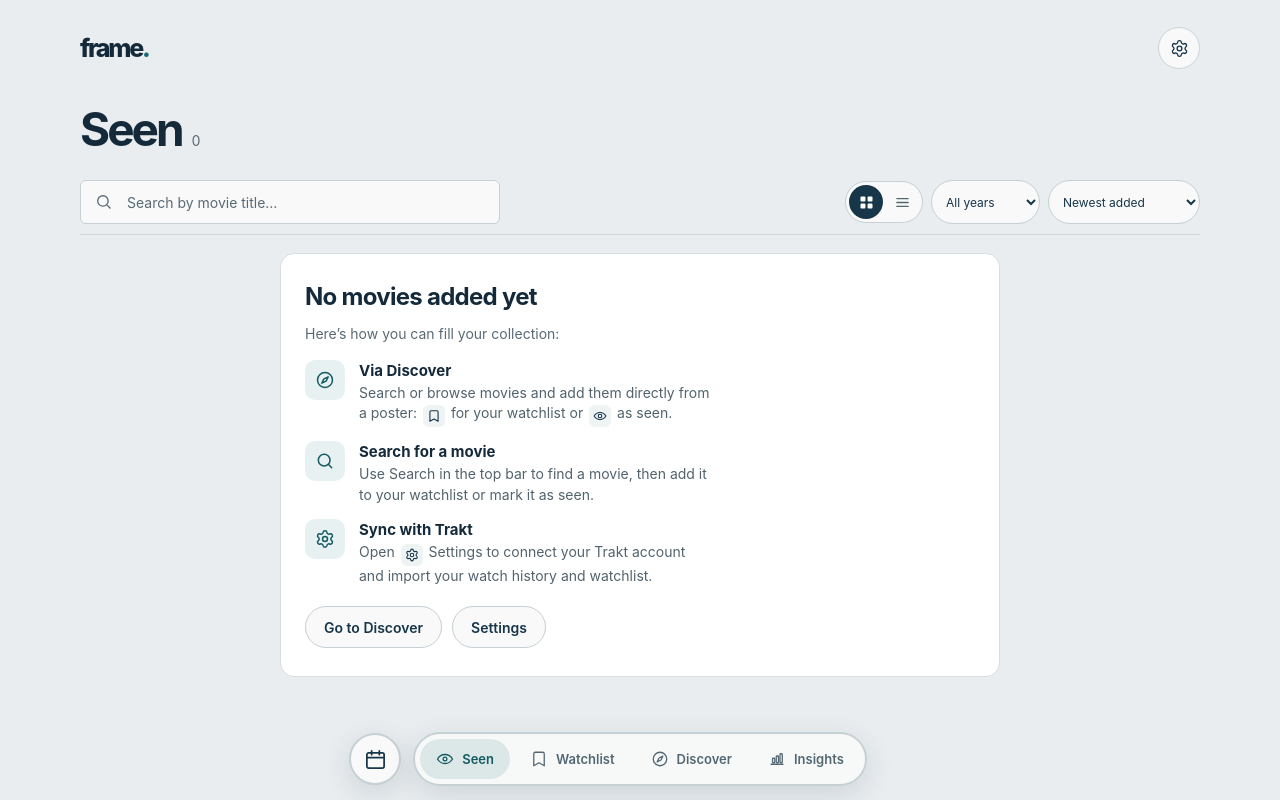
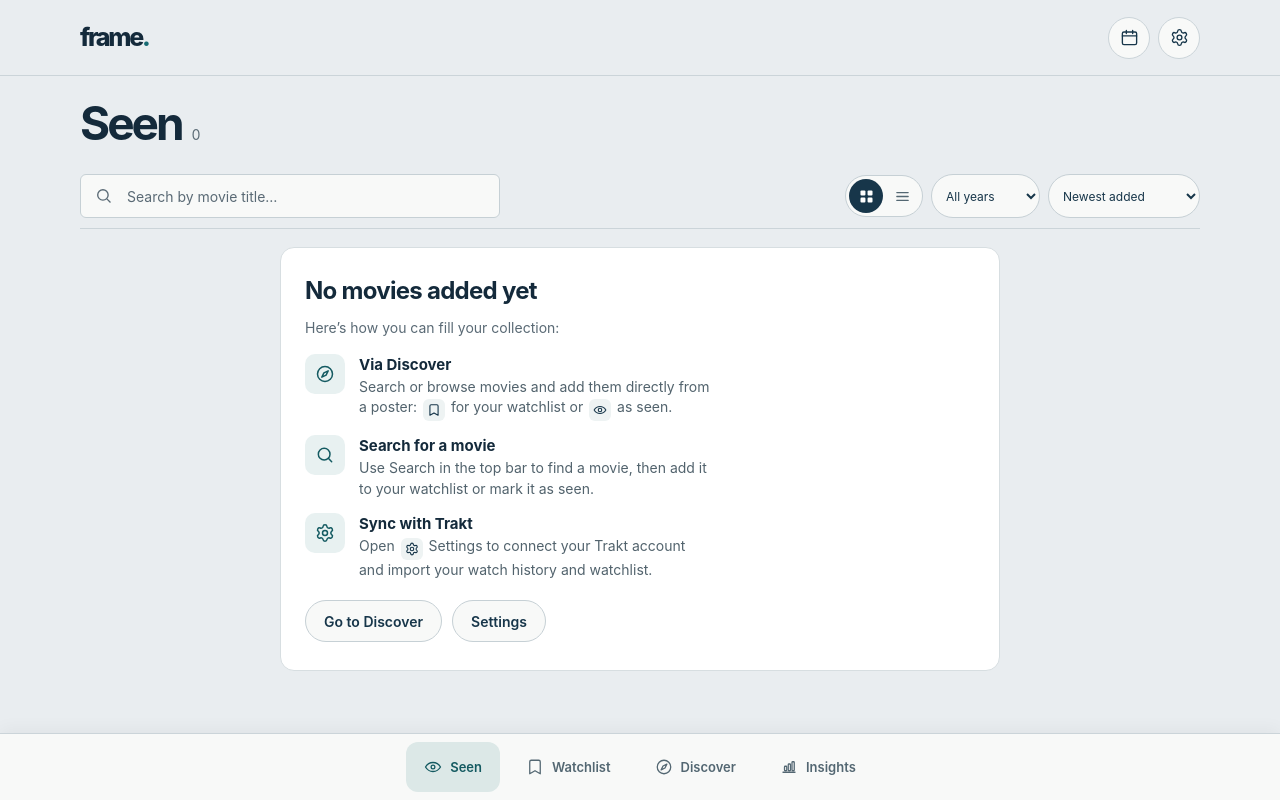
Before and after one commit to Marteros/filmtracker, a React (Vite) app: page / in a window 1280 px wide. Shown: the top 800 px of the page. Built offline with nearby package versions, Linux system fonts and the light colour scheme.

Commit message:
Restore desktop collection toolbar layout

```diff
--- a/src/app/AppShell.tsx
+++ b/src/app/AppShell.tsx
@@ -49,6 +49,13 @@ export function AppShell({
         <a className="desktop-brand" href="./" aria-label="Frame">
           frame<span>.</span>
         </a>
+        <div className="desktop-appbar-actions">
+          <button className="desktop-settings" type="button" aria-label="Agenda" title="Agenda" onClick={onOpenAgenda}>
+            <svg viewBox="0 0 24 24" aria-hidden="true">
+              <rect x="3" y="5" width="18" height="16" rx="2" />
+              <path d="M16 3v4M8 3v4M3 10h18" />
+            </svg>
+          </button>
           <button
             className="desktop-settings"
             type="button"
@@ -61,6 +68,7 @@ export function AppShell({
               <circle cx="12" cy="12" r="3" />
             </svg>
           </button>
+        </div>
       </header>
       <header className="mobile-appbar">
         {mobileSearchOpen ? (
@@ -177,13 +185,7 @@ export function AppShell({
 
       <div className="mobile-bottom-actions">
         <div className="bottom-bar-side left">
-          <button
-            className="agenda-button"
-            type="button"
-            aria-label="Agenda"
-            title="Agenda"
-            onClick={onOpenAgenda}
-          >
+          <button className="agenda-button" type="button" aria-label="Agenda" title="Agenda" onClick={onOpenAgenda}>
             <svg viewBox="0 0 24 24" aria-hidden="true">
               <rect x="3" y="5" width="18" height="16" rx="2" />
               <path d="M16 3v4M8 3v4M3 10h18" />
--- a/src/styles/app.css
+++ b/src/styles/app.css
@@ -2352,13 +2352,20 @@ html.modal-open body {
 
 /* Shared top bar and bottom navigation. */
 .desktop-appbar {
-  position: relative;
-  display: flex;
-  width: min(100% - 48px, 1120px);
-  height: 68px;
+  position: sticky;
+  z-index: 22;
+  top: 0;
+  display: grid;
+  grid-template-columns: auto 1fr;
+  width: 100%;
+  height: 76px;
   align-items: center;
   justify-content: space-between;
-  margin: 14px auto 24px;
+  gap: clamp(16px, 3vw, 32px);
+  padding: 0 max(24px, calc((100vw - 1120px) / 2));
+  margin: 0 0 24px;
+  border-bottom: 1px solid var(--line);
+  background: var(--bg);
 }
 .desktop-brand {
   flex: none;
@@ -2398,6 +2405,12 @@ html.modal-open body {
   stroke-linecap: round;
   stroke-linejoin: round;
 }
+.desktop-appbar-actions {
+  display: flex;
+  align-items: center;
+  gap: 8px;
+  justify-self: end;
+}
 .app {
   margin-right: auto;
   margin-left: auto;
@@ -2423,47 +2436,40 @@ html.modal-open body {
   position: fixed;
   z-index: 30;
   right: 0;
-  bottom: max(14px, env(safe-area-inset-bottom));
+  bottom: 0;
   left: 0;
-  display: grid;
-  grid-template-columns: 1fr auto 1fr;
-  align-items: center;
-  column-gap: 12px;
-  pointer-events: none;
+  display: flex;
+  align-items: center;
+  justify-content: center;
+  padding: 8px 20px max(8px, env(safe-area-inset-bottom));
+  border-top: 1px solid var(--line);
+  background: var(--surface);
+  box-shadow: 0 -4px 16px #0000000b;
 }
 .bottom-bar-side {
   display: flex;
   align-items: center;
-  pointer-events: auto;
 }
 .bottom-bar-side.left {
-  justify-self: end;
-}
-.bottom-bar-side:not(.left) {
-  justify-self: start;
+  display: none;
 }
 .mobile-bottom-tabs {
   display: flex;
-  align-items: center;
-  gap: 4px;
-  padding: 5px;
-  border: 2px solid var(--line-2);
-  border-radius: 999px;
-  background: color-mix(in srgb, var(--surface) 95%, transparent);
-  box-shadow: var(--mobile-tabs-shadow);
-  backdrop-filter: blur(18px);
-  -webkit-backdrop-filter: blur(18px);
-  pointer-events: auto;
+  width: min(100%, 780px);
+  align-items: center;
+  justify-content: center;
+  gap: 8px;
+  padding: 0;
 }
 .mobile-bottom-tabs button {
   display: inline-flex;
-  min-height: 40px;
+  min-height: 50px;
   align-items: center;
   justify-content: center;
   gap: 8px;
-  padding: 0 16px;
+  padding: 0 18px;
   border: 0;
-  border-radius: 999px;
+  border-radius: 12px;
   background: transparent;
   color: var(--muted-2);
   font-size: 13px;
@@ -2507,12 +2513,6 @@ html.modal-open body {
     justify-content: space-between;
     gap: 4px;
     padding: 0;
-    border: 0;
-    border-radius: 0;
-    background: transparent;
-    box-shadow: none;
-    backdrop-filter: none;
-    -webkit-backdrop-filter: none;
   }
   .mobile-bottom-tabs button {
     min-width: 0;
@@ -2532,21 +2532,7 @@ html.modal-open body {
     height: 20px;
   }
   .mobile-bottom-actions {
-    right: 0;
-    bottom: 0;
-    left: 0;
-    display: flex;
-    justify-content: center;
     padding: 6px 8px max(6px, env(safe-area-inset-bottom));
-    border-top: 1px solid var(--line);
-    background: var(--surface);
-    box-shadow: 0 -4px 16px #0000000b;
-  }
-  .bottom-bar-side.left {
-    display: none;
-  }
-  .mobile-bottom-actions .mobile-bottom-tabs {
-    pointer-events: auto;
   }
   .mobile-filter-button {
     display: grid;
```
Lines whose indentation alone changed are shown as unchanged.
